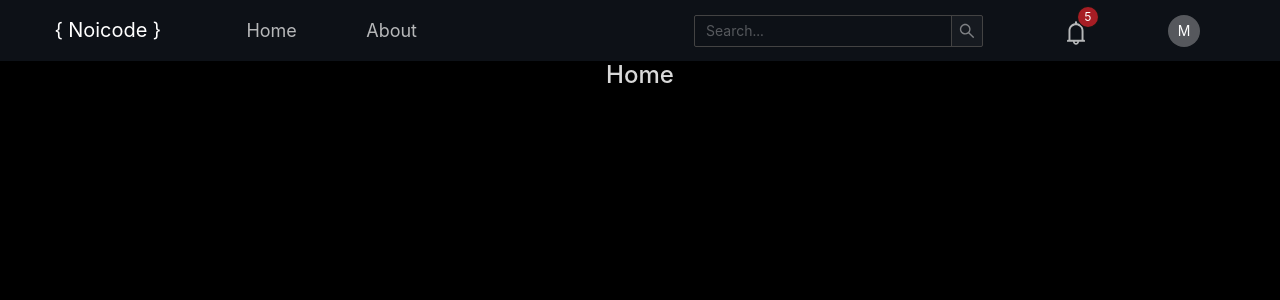
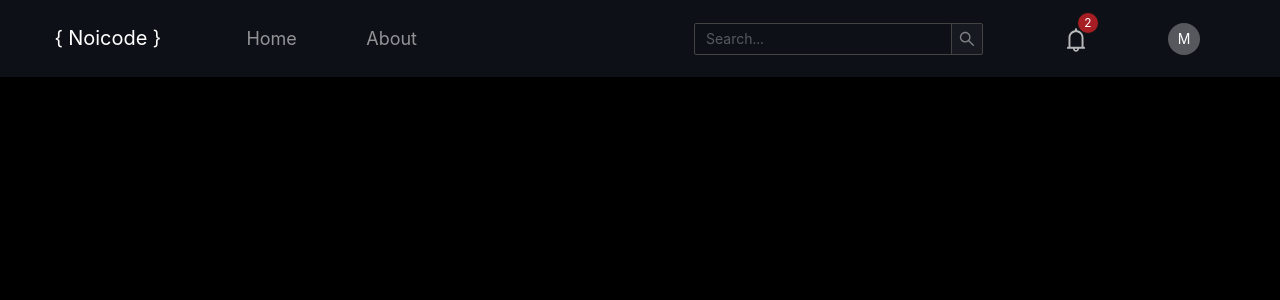
Before and after one commit to max-pok/Noicode, a React (Create React App) app in the folder client/: page / in a window 1280 px wide. Shown: the top 300 px of the page. Built offline with nearby package versions, Linux system fonts and the light colour scheme.

Commit message:
update navbar to react-bootstrap

```diff
--- a/client/package.json
+++ b/client/package.json
@@ -8,9 +8,11 @@
     "@testing-library/user-event": "^12.8.3",
     "antd": "^4.14.0",
     "axios": "^0.21.1",
+    "bootstrap": "^4.6.0",
     "crypto-js": "^4.0.0",
     "dotenv": "^8.2.0",
     "react": "^17.0.1",
+    "react-bootstrap": "^1.5.2",
     "react-dom": "^17.0.1",
     "react-router-dom": "^5.2.0",
     "react-scripts": "4.0.3",
--- a/client/src/App.js
+++ b/client/src/App.js
@@ -1,7 +1,7 @@
 import { useState, useEffect } from "react"
 import Auth from "./components/authentication/auth"
 import Home from "./components/home/home"
-import Navbar from "./components/navbar/navbar"
+import Navigation from "./components/navbar/navbar"
 import { BrowserRouter as Router, Switch, Route, Redirect } from "react-router-dom"
 import "./App.css"
 
@@ -24,7 +24,7 @@
   return (
     <div className='App'>
       <Router>
-        <Navbar />
+        <Navigation token={token} setToken={setToken} />
         <Switch>
           <Route path='/auth' exact>
             {token ? <Redirect to='/home' /> : <Auth saveToken={saveToken} />}
--- a/client/src/components/navbar/navbar.css
+++ b/client/src/components/navbar/navbar.css
@@ -12,7 +12,7 @@
 
 .navbar-main-bg {
   background-color: #0d1117;
-  padding: 0px;
+  /* padding: 0px; */
   box-shadow: 0 2px 4px 0 rgba(0, 0, 0.1, 0.3);
 }
 
@@ -27,12 +27,14 @@
   width: 80px;
 }
 
-.nav-link:hover {
+.nav-item {
+  font-size: large;
   color: rgb(15, 117, 201);
 }
 
-.nav-item {
+.nav-item:hover {
   font-size: large;
+  color: rgb(15, 117, 201);
 }
 
 .alert-icon {
@@ -40,7 +42,7 @@
 }
 
 .alert-icon:hover {
-  color: rgb(15, 117, 201);
+  color: rgb(233, 233, 233);
 }
 
 .d-flex {
@@ -68,6 +70,10 @@
   text-align: right;
 }
 
+.popover-bg-alert.item {
+  text-align: right;
+}
+
 .dropdown {
   cursor: pointer;
 }
@@ -75,3 +81,40 @@
 .item {
   text-align: left;
 }
+
+.last-item {
+  text-align: center;
+}
+
+.menu-header {
+  padding-left: 10px;
+}
+
+.notification-date {
+  text-align: right;
+  font-size: small;
+  color: gray;
+}
+
+.notification-by-who {
+  color: rgb(123, 199, 218);
+  font-size: medium;
+}
+
+.nav-right {
+  text-align: right;
+}
+
+@media only screen and (max-width: 991px) {
+  .nav-search {
+    margin-left: 50px;
+    width: auto;
+    float: left;
+  }
+
+  .nav-info {
+    margin-left: 50px;
+    margin-top: 20px;
+    float: left;
+  }
+}
--- a/client/src/components/navbar/navbar.js
+++ b/client/src/components/navbar/navbar.js
@@ -1,66 +1,30 @@
 import "./navbar.css"
+import React, { useState } from "react"
+
 import { NavLink } from "react-router-dom"
-import { Input, Avatar, Dropdown, Menu, Switch, Popover, Divider, Badge } from "antd"
-import { BellOutlined, SettingOutlined, PoweroffOutlined, UserOutlined, BgColorsOutlined } from "@ant-design/icons"
+import { Input, Avatar, Dropdown, Menu, Badge } from "antd"
+import { BellOutlined } from "@ant-design/icons"
+import ProfileDropDownMenu from "./profile-drop-down-menu"
+import NotificationsDropDownMenu from "./notifications-drop-down-menu"
+
+import { Navbar, Nav, Form } from "react-bootstrap"
 
 const { Search } = Input
 
-const alert = (
-  <Menu className='popover-bg-alert'>
-    <Menu.Item>Clicking me will not close the menu.</Menu.Item>
-    <Menu.Divider></Menu.Divider>
-    <Menu.Item key='2'>Clicking me will not close the menu also.</Menu.Item>
-    <Menu.Divider></Menu.Divider>
-    <Menu.Item key='3'>Clicking me will close the menu.</Menu.Item>
-  </Menu>
-)
+const Navigation = (props) => {
+  const [notifications, setNotifications] = useState([1, 2])
 
-const profile = (
-  <Menu className='popover-bg-profile'>
-    {/* <Menu.Item icon={<BgColorsOutlined style={{ fontSize: "20px" }} />} className='item'>
-      {" "}
-      Mode
-    </Menu.Item>
-    <Menu.Divider></Menu.Divider> */}
-    <Menu.Item icon={<UserOutlined style={{ fontSize: "20px" }} />} className='item'>
-      {" "}
-      Profile
-    </Menu.Item>
-    <Menu.Divider></Menu.Divider>
-    <Menu.Item icon={<SettingOutlined style={{ fontSize: "20px" }} />} className='item'>
-      <NavLink to='/setting' exact>
-        {" "}
-        Settings
-      </NavLink>
-    </Menu.Item>
-    <Menu.Divider></Menu.Divider>
-    <Menu.Item icon={<PoweroffOutlined style={{ fontSize: "20px" }} />} className='item'>
-      <NavLink to='/auth' exact>
-        {" "}
-        Login
-      </NavLink>
-    </Menu.Item>
-  </Menu>
-)
-
-const content = (
-  <div>
-    <a>Content</a> <br /> <br />
-    <a>Content</a>
-  </div>
-)
-
-const Navbar = () => {
-  const onSearch = (value) => console.log(value)
+  const onSearch = (value) => console.log(props)
 
   return (
-    <nav className='navbar navbar-expand-lg navbar-main-bg'>
+    <>
+      {/* <nav className='navbar navbar-expand-lg navbar-main-bg'>
         <NavLink className='navbar-brand navbar-logo' to='/' exact>
           {`{ Noicode }`}
         </NavLink>
 
         <button className='navbar-toggler' type='button' data-toggle='collapse' data-target='#navbarSupportedContent' aria-controls='navbarSupportedContent' aria-expanded='false' aria-label='Toggle navigation'>
-        sdf
+          =
         </button>
 
         <div className='collapse navbar-collapse' id='navbarSupportedContent'>
@@ -76,27 +40,55 @@
                 About
               </NavLink>
             </li>
-          <li className='nav-item'>{/* <Search className='nav-search' placeholder='Search...' allowClear onSearch={onSearch} size='medium' style={{ paddingTop: "6px", paddingLeft: "60px" }} /> */}</li>
           </ul>
           <form className='d-flex'>
             <Search className='nav-search' placeholder='Search...' allowClear onSearch={onSearch} size='medium' />
           </form>
           <form className='d-flex'>
-          <Dropdown overlay={alert} className='dropdown'>
-            <Badge count={5}>
-              <BellOutlined className='alert-icon' style={{ fontSize: "24px", paddingTop: "4px" }} />
+            <Dropdown overlay={NotificationsDropDownMenu(notifications)} className='dropdown'>
+              <Badge count={notifications.length}>
+                <BellOutlined className='alert-icon' style={{ fontSize: "24px" }} />
               </Badge>
             </Dropdown>
           </form>
 
           <form className='d-flex'>
-          <Dropdown overlay={profile} className='dropdown'>
+            <Dropdown overlay={ProfileDropDownMenu(props)} className='dropdown'>
               <Avatar>M</Avatar>
             </Dropdown>
           </form>
         </div>
-    </nav>
+      </nav> */}
+
+      <Navbar collapseOnSelect expand='lg' variant='dark' fixed='top' className='navbar-main-bg'>
+        <Navbar.Brand className='navbar-brand navbar-logo'>{"{ Noicode }"}</Navbar.Brand>
+        <Navbar.Toggle aria-controls='responsive-navbar-nav' />
+        <Navbar.Collapse id='responsive-navbar-nav'>
+          <Nav className='mr-auto'>
+            <Nav.Link className='nav-item'>Home</Nav.Link>
+            <Nav.Link className='nav-item'>About</Nav.Link>
+          </Nav>
+          <Nav className='justify-content-end' style={{ width: "100%" }}>
+            <Nav.Item className='d-flex'>
+              <Search className='nav-search' placeholder='Search...' allowClear onSearch={onSearch} size='medium' />
+            </Nav.Item>
+            <Nav.Item className='d-flex'>
+              <Dropdown overlay={NotificationsDropDownMenu(notifications)} className='nav-info'>
+                <Badge count={notifications.length}>
+                  <BellOutlined className='alert-icon' style={{ fontSize: "24px", paddingTop: "5px" }} />
+                </Badge>
+              </Dropdown>
+            </Nav.Item>
+            <Nav.Item className='d-flex'>
+              <Dropdown overlay={ProfileDropDownMenu(props)} className='nav-info'>
+                <Avatar>M</Avatar>
+              </Dropdown>
+            </Nav.Item>
+          </Nav>
+        </Navbar.Collapse>
+      </Navbar>
+    </>
   )
 }
 
-export default Navbar
+export default Navigation
--- /dev/null
+++ b/client/src/components/navbar/notifications-drop-down-menu.js
@@ -0,0 +1,38 @@
+import { Menu, Avatar } from "antd"
+import { NavLink } from "react-router-dom"
+import React from "react"
+
+const NotificationsDropDownMenu = (notifications) => (
+  <Menu className='popover-bg-alert'>
+    <h6 className='menu-header'>Notifications</h6>
+    {notifications.map((value, i) => {
+      return (
+        <React.Fragment key={i}>
+          <Menu.Divider></Menu.Divider>
+          <Menu.Item className='item'>
+            <div>
+              <Avatar>D</Avatar> {"  "}
+              <NavLink to='/users/user-id' className='notification-by-who'>
+                David Kim
+              </NavLink>{" "}
+              commented on your{" "}
+              <NavLink to='/posts/post-id' className='notification-by-who'>
+                post
+              </NavLink>
+              .<br></br>
+              <div className='notification-date'>{new Date().toUTCString()}</div>
+            </div>
+          </Menu.Item>
+        </React.Fragment>
+      )
+    })}
+    <Menu.Divider></Menu.Divider>
+    <Menu.Item className='last-item'>
+      <NavLink to='/posts/post-id' className='notification-by-who'>
+        Show More
+      </NavLink>
+    </Menu.Item>
+  </Menu>
+)
+
+export default NotificationsDropDownMenu
--- /dev/null
+++ b/client/src/components/navbar/profile-drop-down-menu.js
@@ -0,0 +1,48 @@
+import { Menu } from "antd"
+import { SettingOutlined, PoweroffOutlined, UserOutlined } from "@ant-design/icons"
+import { NavLink } from "react-router-dom"
+import "./navbar.css"
+
+const ProfileDropDownMenu = ({ token, setToken }) => (
+  <Menu className='popover-bg-profile'>
+    <h6 className='menu-header'>Profile</h6>
+    <Menu.Divider></Menu.Divider>
+    {token && (
+      <Menu.Item className='item'>
+        <NavLink to='users/user-id' exact>
+          <UserOutlined style={{ fontSize: "20px" }} />
+          Profile
+        </NavLink>
+      </Menu.Item>
+    )}
+    {token && <Menu.Divider></Menu.Divider>}
+    {token && (
+      <Menu.Item className='item'>
+        <NavLink to='users/user-id/settings' exact>
+          <SettingOutlined style={{ fontSize: "20px" }} />
+          Settings
+        </NavLink>
+      </Menu.Item>
+    )}
+    {token && <Menu.Divider></Menu.Divider>}
+    {token && (
+      <Menu.Item
+        className='item'
+        onClick={() => {
+          localStorage.removeItem("token")
+          setToken(null)
+        }}
+      >
+        <PoweroffOutlined style={{ fontSize: "20px" }} /> Logout
+      </Menu.Item>
+    )}
+    {!token && (
+      <Menu.Item className='item'>
+        <NavLink to='/auth' exact>
+          <PoweroffOutlined style={{ fontSize: "20px" }} /> Login
+        </NavLink>
+      </Menu.Item>
+    )}
+  </Menu>
+)
+export default ProfileDropDownMenu
```
Also changed, not shown: 1 other file (tests, documents, lock files or other folders). Lines whose indentation alone changed are shown as unchanged.
